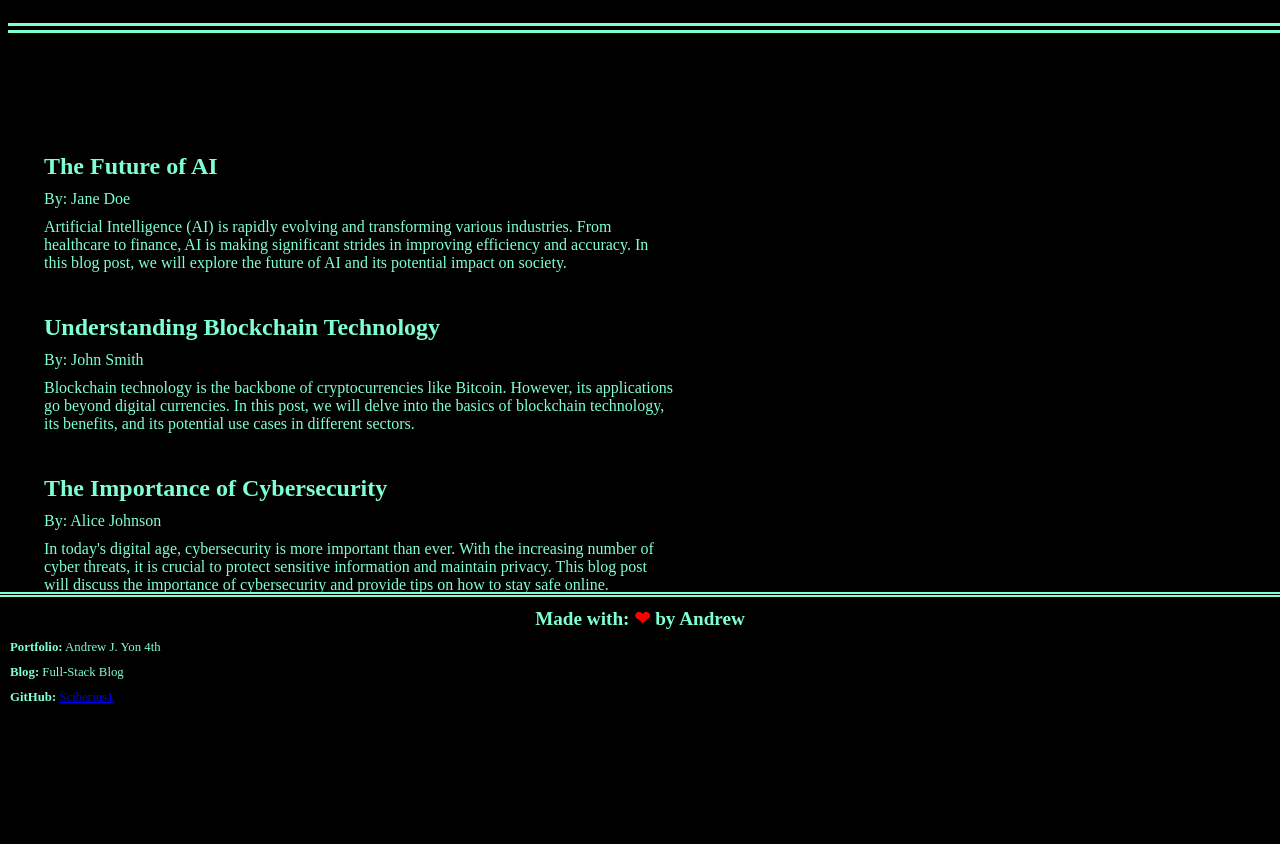
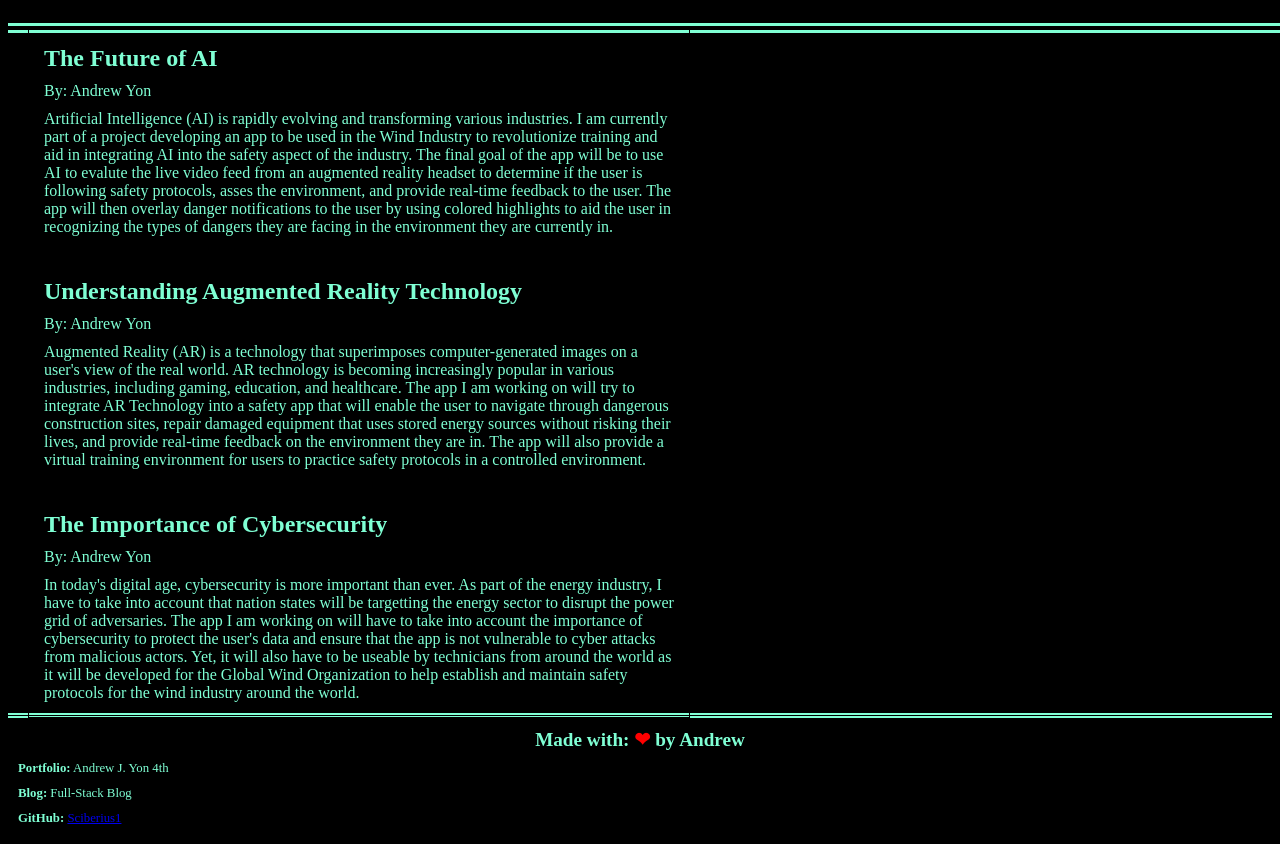
Before and after one commit to Sciberius1/Blog, a plain HTML site: page blog.html in a window 1280 px wide. Shown: the part 85-929 px from the top of the page. Before the commit the page ends 806 px from the top, so only its background shows below. Drawn offline with Linux system fonts and the light colour scheme.

Commit message:
made a few adjustments, deleted unused files and added a video of the outcome

```diff
--- a/assets/css/styles.css
+++ b/assets/css/styles.css
@@ -50,6 +50,7 @@ main {
   padding-left: 10px;
   padding-right: 10px;
   max-height: 85vh;
+  overflow-y: auto;
 }
 
 .blogContainer {
@@ -58,6 +59,7 @@ main {
   gap: 10px;
   align-items: flex-start;
   justify-content: flex-start;
+  overflow-y: auto;
 }
 
 .post-card {
@@ -136,7 +138,7 @@ footer {
   border-top: 5px double #000000;
   max-height: 15vh;
   width: 100%;
-  position: fixed;
+  /* position: fixed; */
   bottom: 0;
   left: 0;
   right: 0;
--- a/assets/js/blog.json
+++ b/assets/js/blog.json
@@ -1,17 +1,17 @@
 [
     {
         "blogTitle": "The Future of AI",
-        "blogAuthor": "Jane Doe",
-        "blogContent": "Artificial Intelligence (AI) is rapidly evolving and transforming various industries. From healthcare to finance, AI is making significant strides in improving efficiency and accuracy. In this blog post, we will explore the future of AI and its potential impact on society."
+        "blogAuthor": "Andrew Yon",
+        "blogContent": "Artificial Intelligence (AI) is rapidly evolving and transforming various industries. I am currently part of a project developing an app to be used in the Wind Industry to revolutionize training and aid in integrating AI into the safety aspect of the industry. The final goal of the app will be to use AI to evalute the live video feed from an augmented reality headset to determine if the user is following safety protocols, asses the environment, and provide real-time feedback to the user. The app will then overlay danger notifications to the user by using colored highlights to aid the user in recognizing the types of dangers they are facing in the environment they are currently in."
     },
     {
-        "blogTitle": "Understanding Blockchain Technology",
-        "blogAuthor": "John Smith",
-        "blogContent": "Blockchain technology is the backbone of cryptocurrencies like Bitcoin. However, its applications go beyond digital currencies. In this post, we will delve into the basics of blockchain technology, its benefits, and its potential use cases in different sectors."
+        "blogTitle": "Understanding Augmented Reality Technology",
+        "blogAuthor": "Andrew Yon",
+        "blogContent": "Augmented Reality (AR) is a technology that superimposes computer-generated images on a user's view of the real world. AR technology is becoming increasingly popular in various industries, including gaming, education, and healthcare. The app I am working on will try to integrate AR Technology into a safety app that will enable the user to navigate through dangerous construction sites, repair damaged equipment that uses stored energy sources without risking their lives, and provide real-time feedback on the environment they are in. The app will also provide a virtual training environment for users to practice safety protocols in a controlled environment."
     },
     {
         "blogTitle": "The Importance of Cybersecurity",
-        "blogAuthor": "Alice Johnson",
-        "blogContent": "In today's digital age, cybersecurity is more important than ever. With the increasing number of cyber threats, it is crucial to protect sensitive information and maintain privacy. This blog post will discuss the importance of cybersecurity and provide tips on how to stay safe online."
+        "blogAuthor": "Andrew Yon",
+        "blogContent": "In today's digital age, cybersecurity is more important than ever. As part of the energy industry, I have to take into account that nation states will be targetting the energy sector to disrupt the power grid of adversaries. The app I am working on will have to take into account the importance of cybersecurity to protect the user's data and ensure that the app is not vulnerable to cyber attacks from malicious actors. Yet, it will also have to be useable by technicians from around the world as it will be developed for the Global Wind Organization to help establish and maintain safety protocols for the wind industry around the world."
     }
 ]
```
